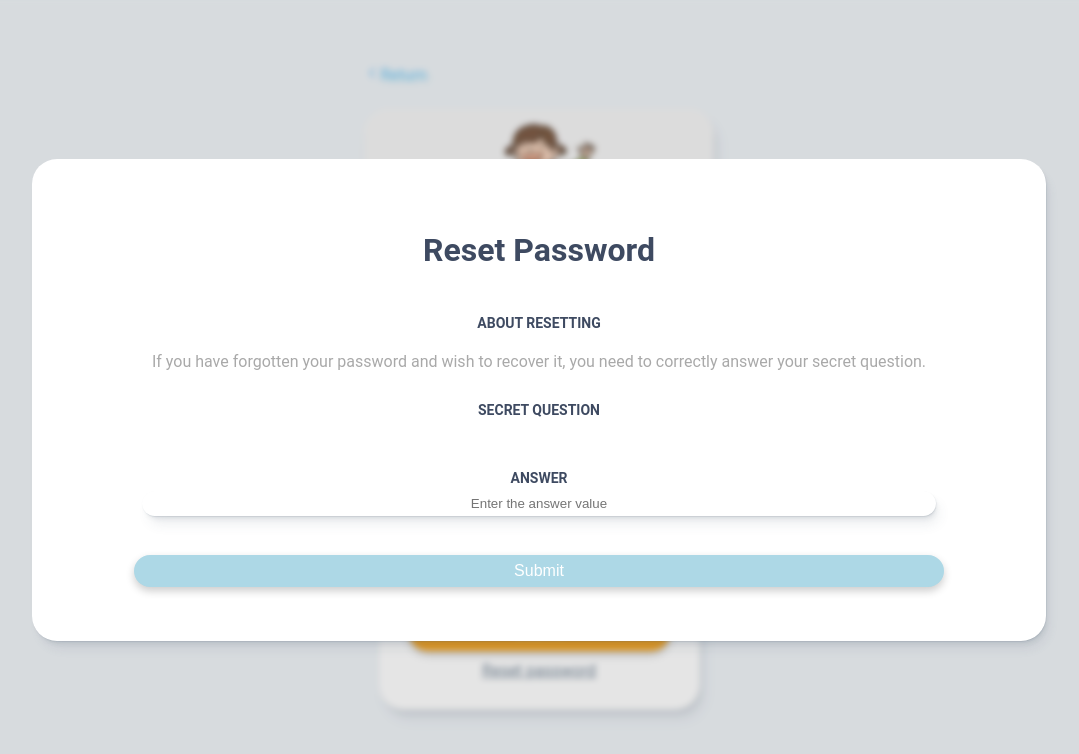
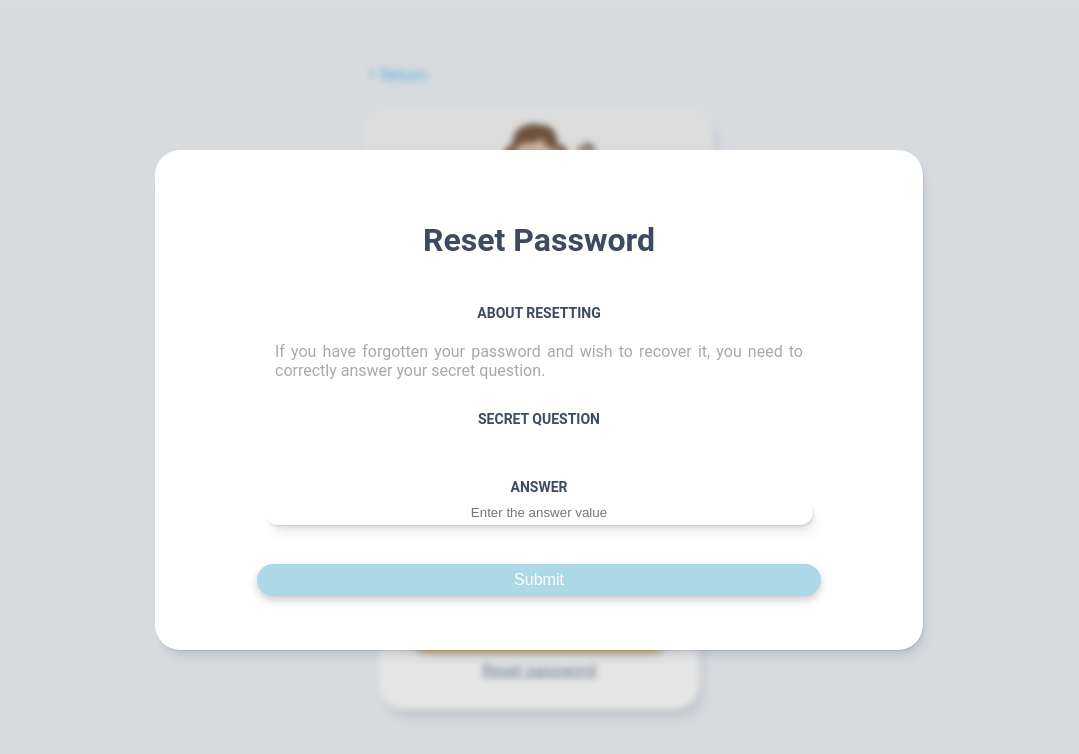
Before and after one commit to vol4k/Child-s-Assistant, a React (Create React App) app in the folder client/: page /parent in a window 1280 px wide. Both pictures are taken after a click on the label "Reset password". Shown: the top 754 px of the page, without its empty margins (101-1180 px from the left). Built offline with nearby package versions, Linux system fonts and the light colour scheme; no server answers; a web font is replaced by a local one.

Commit message:
fixed the modal window sizing

```diff
--- a/client/src/components/modalContent/ModalContent.css
+++ b/client/src/components/modalContent/ModalContent.css
@@ -3,6 +3,7 @@
   flex-direction: column;
   text-align: center;
   padding-block: 50px;
+  max-width: 768px;
 }
 
 .modalContainer .carousel {
```
